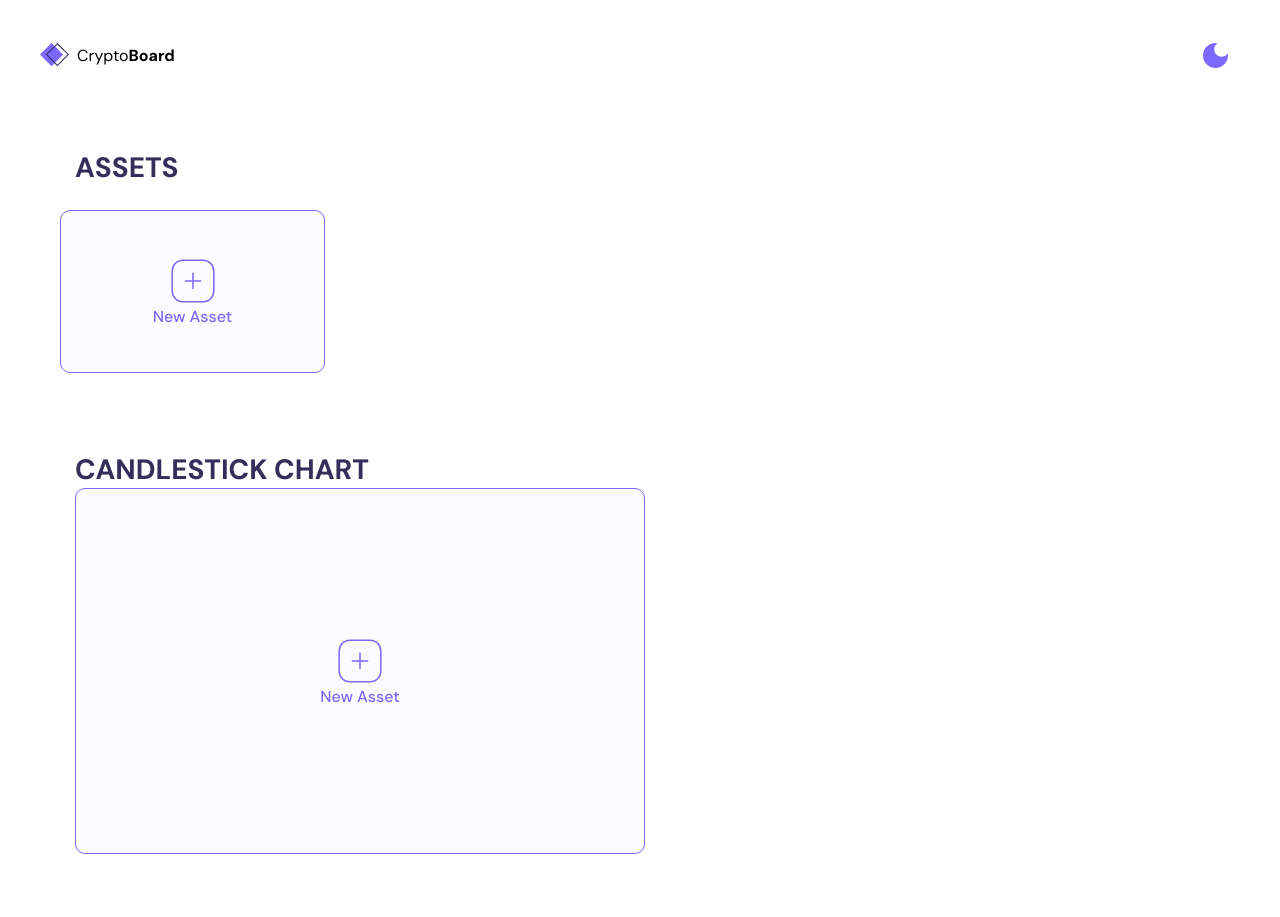
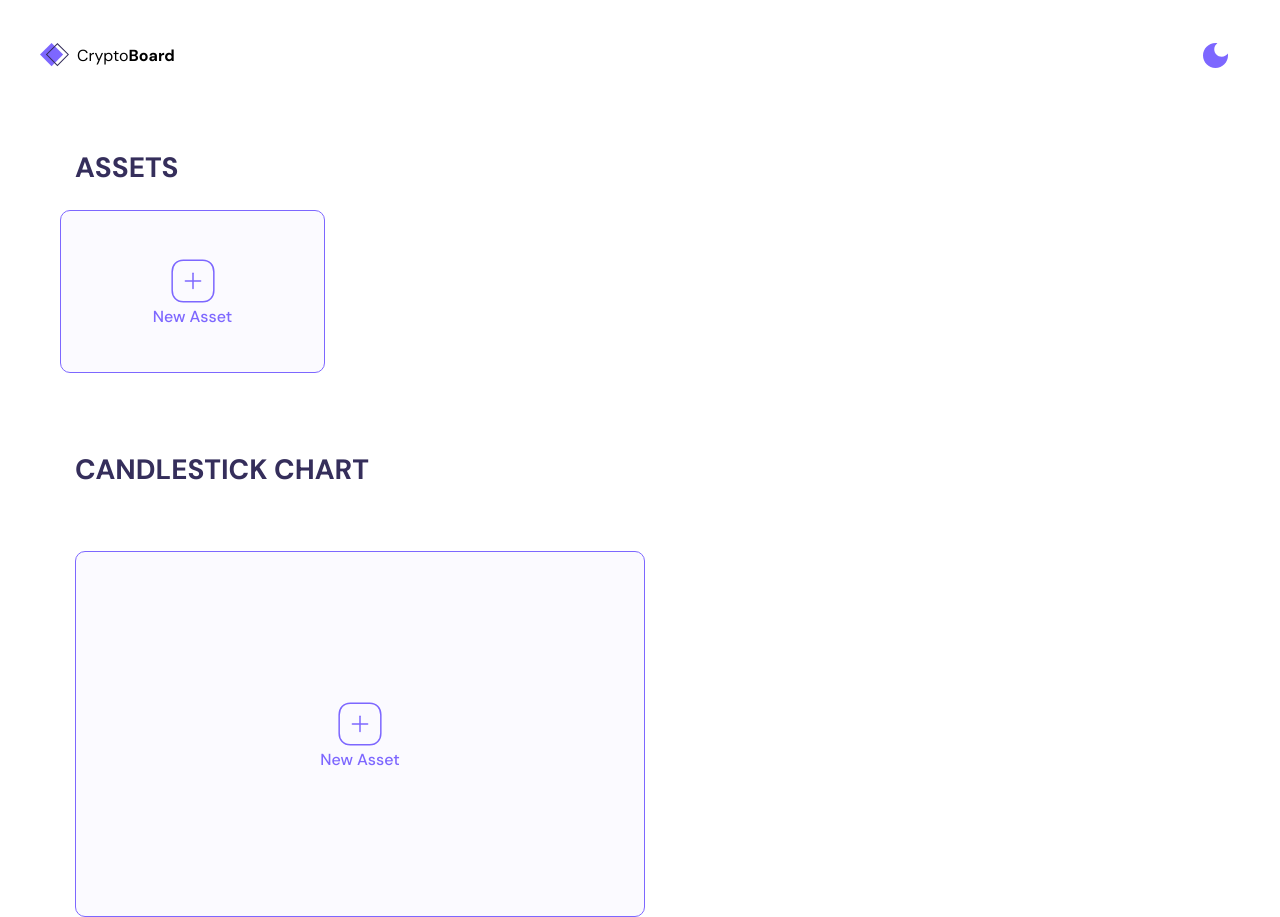
Before and after one commit to NikitaFirsov513/crypto-board, a React (Vite) app: page / in a window 1280 px wide. Before the commit the page ends 854 px from the top, so only its background shows below. Built offline with nearby package versions, Linux system fonts and the light colour scheme.

Commit message:
final cosmetics changes

```diff
--- a/index.html
+++ b/index.html
@@ -4,7 +4,7 @@
     <meta charset="UTF-8" />
     <link rel="icon" type="image/svg+xml" href="/vite.svg" />
     <meta name="viewport" content="width=device-width, initial-scale=1.0" />
-    <title>Vite + React + TS</title>
+    <title>Crypto</title>
   </head>
   <body>
     <div id="root"></div>
--- a/src/components/AddNew/AddNewElement.tsx
+++ b/src/components/AddNew/AddNewElement.tsx
@@ -43,7 +43,7 @@ export const AddNewElement = ({ title, handleClick, show, chooseElement }: TAddN
                 <div onClick={e => handleClick()} className="app__add">
                     <div onClick={e => { e.stopPropagation(); }} className="app__add-wrapper">
                         <h1>{title}</h1>
-                        <input type="text" value={value} onChange={e => changeInput(e.target.value)} placeholder="placeholder" />
+                        <input type="text" value={value} onChange={e => changeInput(e.target.value)} placeholder="enter" />
                         <div className="app__add-list">
                             {mas.map((elem, i) => <p onClick={e => chooseElement(elem.symbol)} key={elem.name + i}>{elem.name} ({elem.symbol}/{elem.currency})</p>)}
                         </div>
--- a/src/styles/main.scss
+++ b/src/styles/main.scss
@@ -4,8 +4,10 @@
   font-family: "DM Sans", sans-serif;
   margin: 0;
   padding: 0;
+
 }
 body {
+  min-width: 750px;
   --logo-color: #000000;
   --logo-svg-color: #352e5b;
   --theme-icon-color: #7d67ff;
@@ -209,6 +211,7 @@ h2 {
     padding: 79px 75px 0 75px;
 
     &-list {
+      min-height: 429px;
       display: flex;
       gap: 15px;
       flex-wrap: wrap;
```
